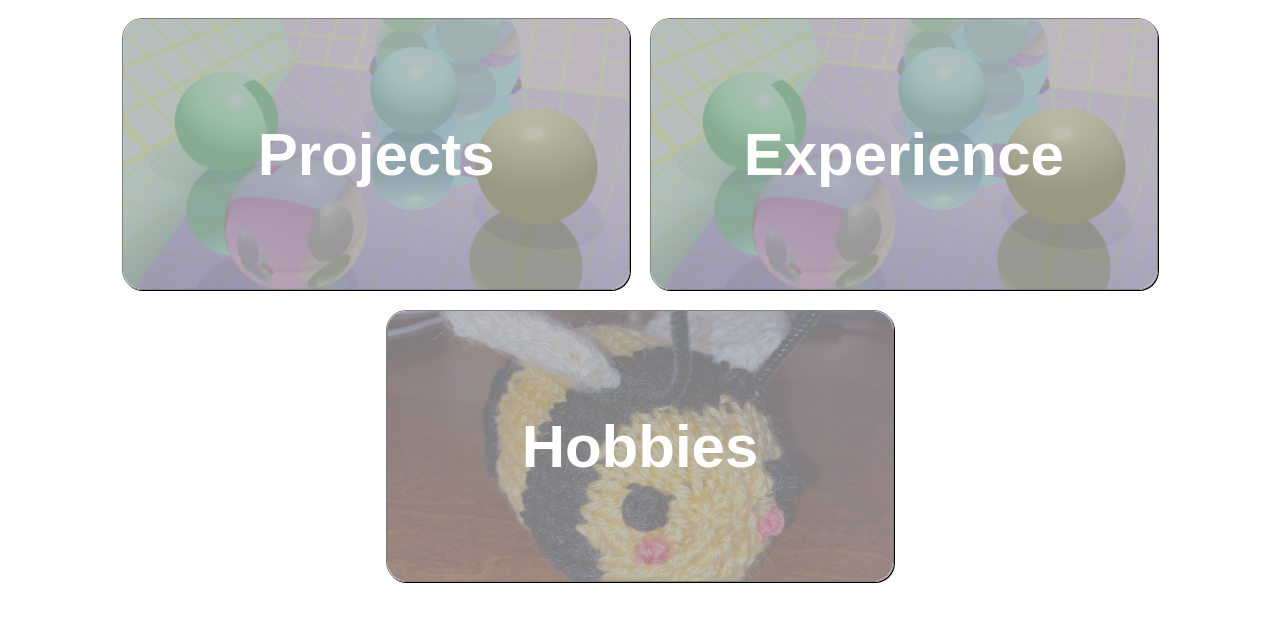
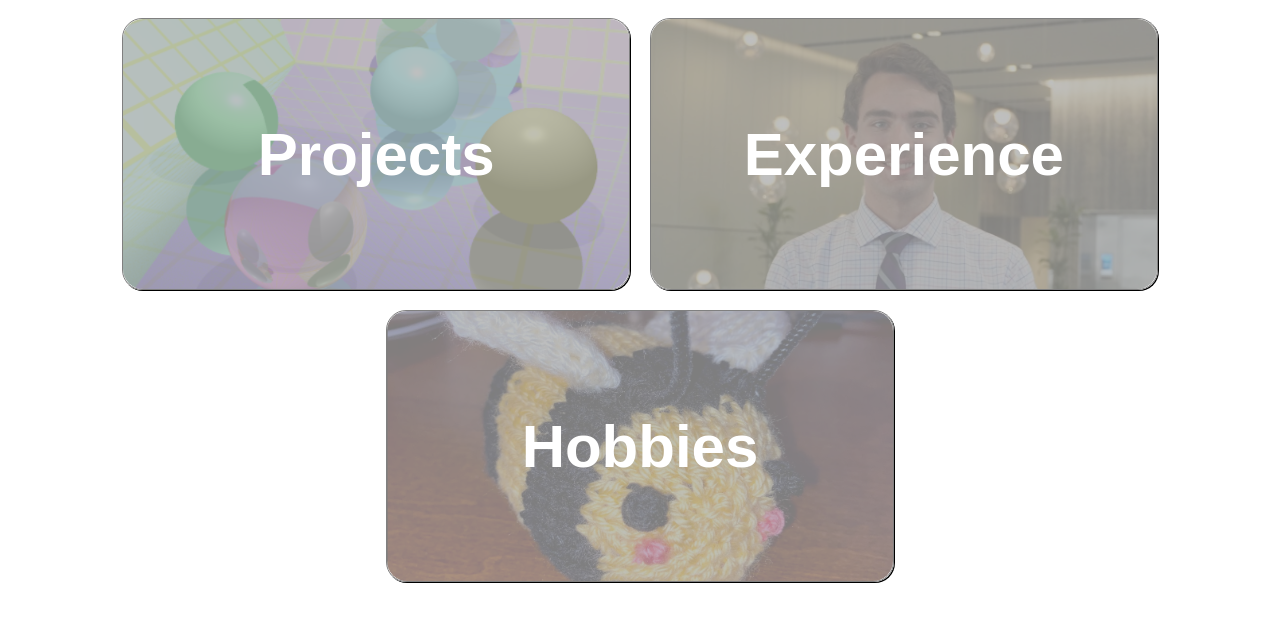
Before and after one commit to bfiskers/bfisk-portfolio, a Vue app: page / in a window 1280 px wide. Shown: the top 622 px of the page. Built offline with nearby package versions, Linux system fonts and the light colour scheme.

Commit message:
Experience Image turned to png

```diff
--- a/src/components/Home.vue
+++ b/src/components/Home.vue
@@ -2,13 +2,13 @@
 import SectionButton from './SectionButton.vue';
 import bee from '../assets/images/bee.png';
 import ray from '../assets/images/sphereroom.png';
-//import prof from '../assets/images/ProfessionalPic.jpg';
+import prof from '../assets/images/ProfessionalPic.png';
 
 export default {
     components: { SectionButton },
     data: () => {
       return {
-        bee, ray
+        bee, ray, prof
       }
     }
 }
@@ -17,7 +17,7 @@ export default {
 <template>
   <div id="sectionsContainer">
     <SectionButton name="Projects" :image='ray' path="/projects"/>
-    <SectionButton name="Experience" :image='ray' path="/experience"/>
+    <SectionButton name="Experience" :image='prof' path="/experience"/>
     <SectionButton name="Hobbies" :image='bee' path="/hobbies"/>
   </div>
 </template>
```
Also changed, not shown: src/assets/images/ProfessionalPic.JPG (deleted), src/assets/images/ProfessionalPic.png (added).
